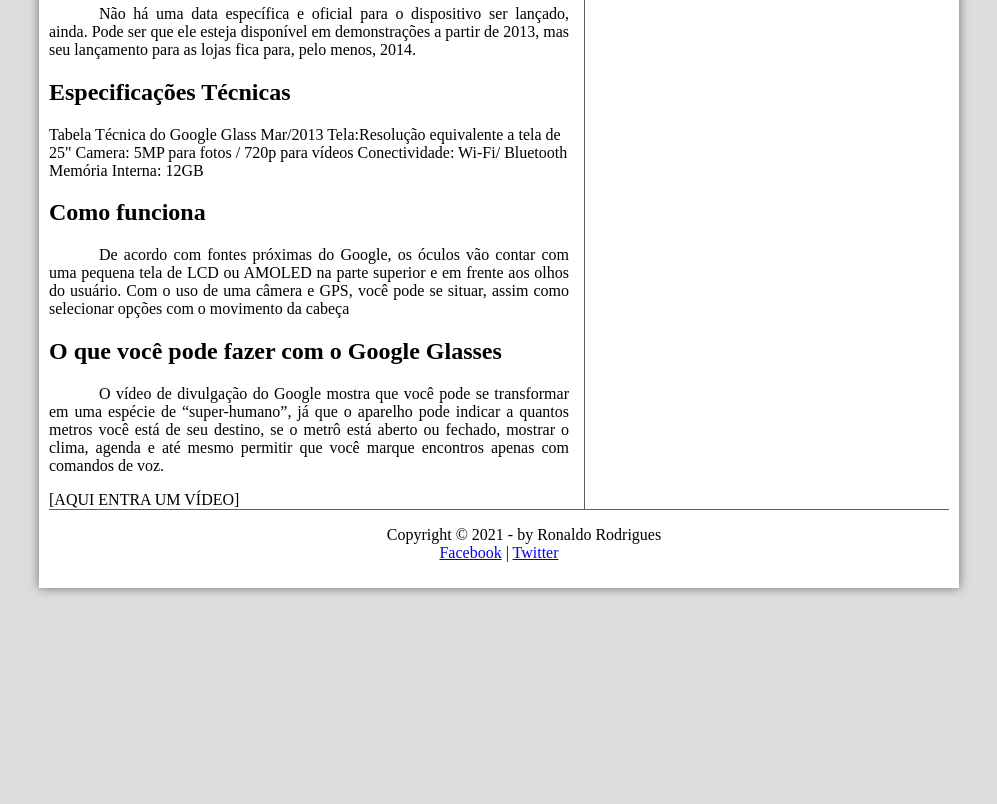
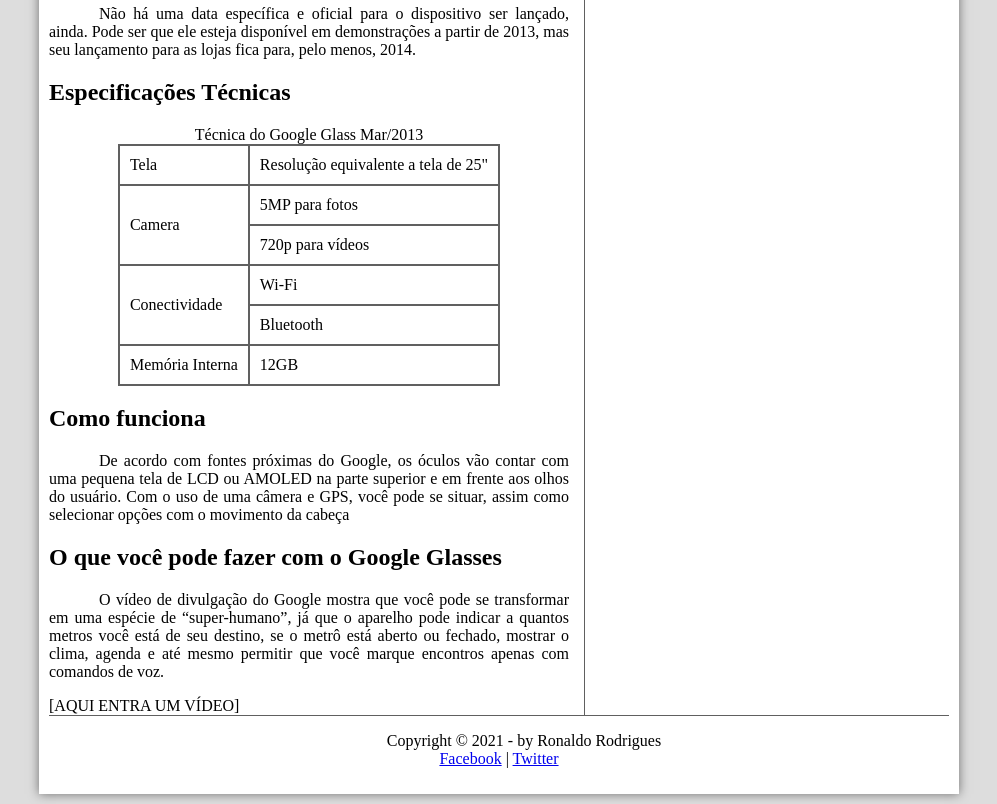
Before and after one commit to ronaldorodrigues0311/projeto-glass-html5, a plain HTML site: page index.html in a window 1280 px wide. Shown: the part 900-1704 px from the top of the page, without its empty margins (141-1138 px from the left). Before the commit the page ends 1498 px from the top, so only its background shows below. Drawn offline with Linux system fonts and the light colour scheme.

Commit message:
first commit

```diff
--- a/_css/estilo.css
+++ b/_css/estilo.css
@@ -129,6 +129,18 @@
 	padding-right: 15px;
 }
 
+table#tabelaspec {
+	border: 1px solid #606060;
+	border-spacing: 0px;
+	margin-left: auto;
+	margin-right: auto;
+}
+
+table#tabelaspec td {
+	border: 1px solid #606060;
+	padding: 10px;
+}
+
 aside#lateral {
 	display: block;
 	width: 350px;
--- a/index.html
+++ b/index.html
@@ -47,12 +47,16 @@
 <p>Não há uma data específica e oficial para o dispositivo ser lançado, ainda. Pode ser que ele esteja disponível em demonstrações a partir de 2013, mas seu lançamento para as lojas fica para, pelo menos, 2014.</p>
 
 <h1>Especificações Técnicas</h1>
-Tabela Técnica do Google Glass Mar/2013
+<table id="tabelaspec">
+<caption>Técnica do Google Glass Mar/2013</caption>
 
-Tela:Resolução equivalente a tela de 25"
-Camera: 5MP para fotos / 720p para vídeos
-Conectividade: Wi-Fi/ Bluetooth
-Memória Interna: 12GB
+<tr><td>Tela</td><td>Resolução equivalente a tela de 25"</td></tr>
+<tr><td rowspan="2">Camera</td><td>5MP para fotos</td></tr>
+<tr><td>720p para vídeos</td></tr>
+<tr><td rowspan="2">Conectividade</td><td>Wi-Fi</td></tr>
+<tr><td>Bluetooth</td></tr>
+<tr><td>Memória Interna</td><td>12GB</td></tr>
+</table>
 
 <h1>Como funciona</h1>
 <p>De acordo com fontes próximas do Google, os óculos vão contar com uma pequena tela de LCD ou AMOLED na parte superior e em frente aos olhos do usuário. Com o uso de uma câmera e GPS, você pode se situar, assim como selecionar opções com o movimento da cabeça</p>
```
